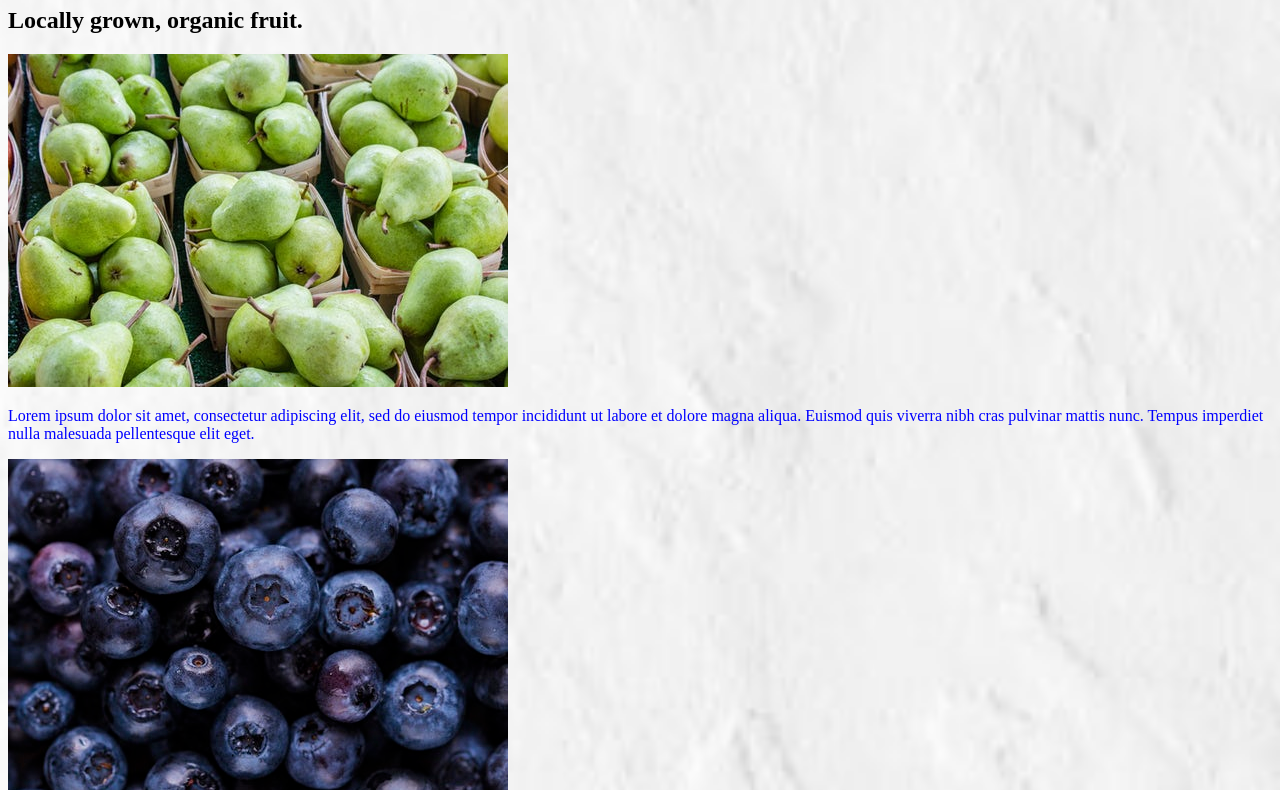
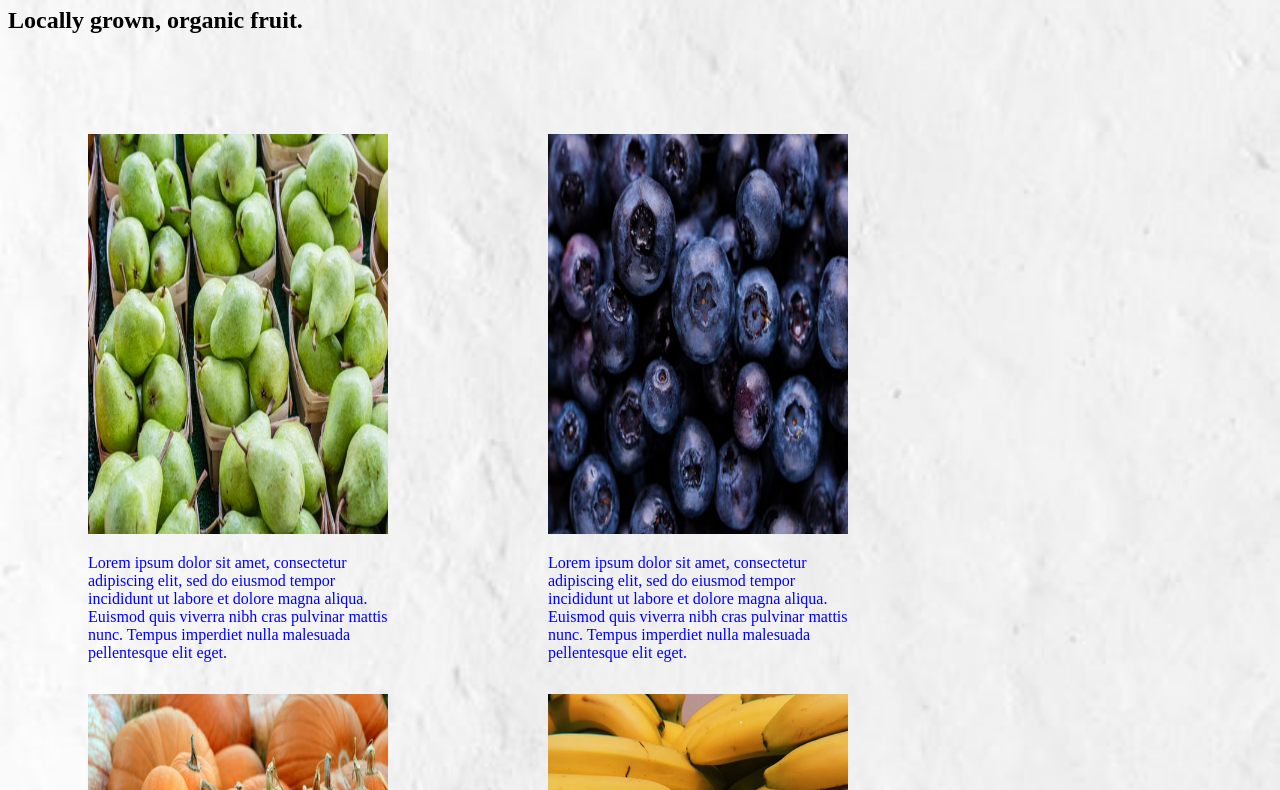
Before and after one commit to cjbreaux/fruit-stand, a plain HTML site: page index.html in a window 1280 px wide. Shown: the part 73-863 px from the top of the page. Drawn offline with Linux system fonts and the light colour scheme.

Commit message:
format fruits into columns

```diff
--- a/css/styles.css
+++ b/css/styles.css
@@ -5,4 +5,14 @@ body {
 
 .fruit {
   color: blue;
+  float: left;
+  width: 300px;
+  height: 400px;
+  padding: 20px;
+  margin: 60px;
 }
+
+.fruit img {
+  width: 300px;
+  height: 400px;
+}
```
